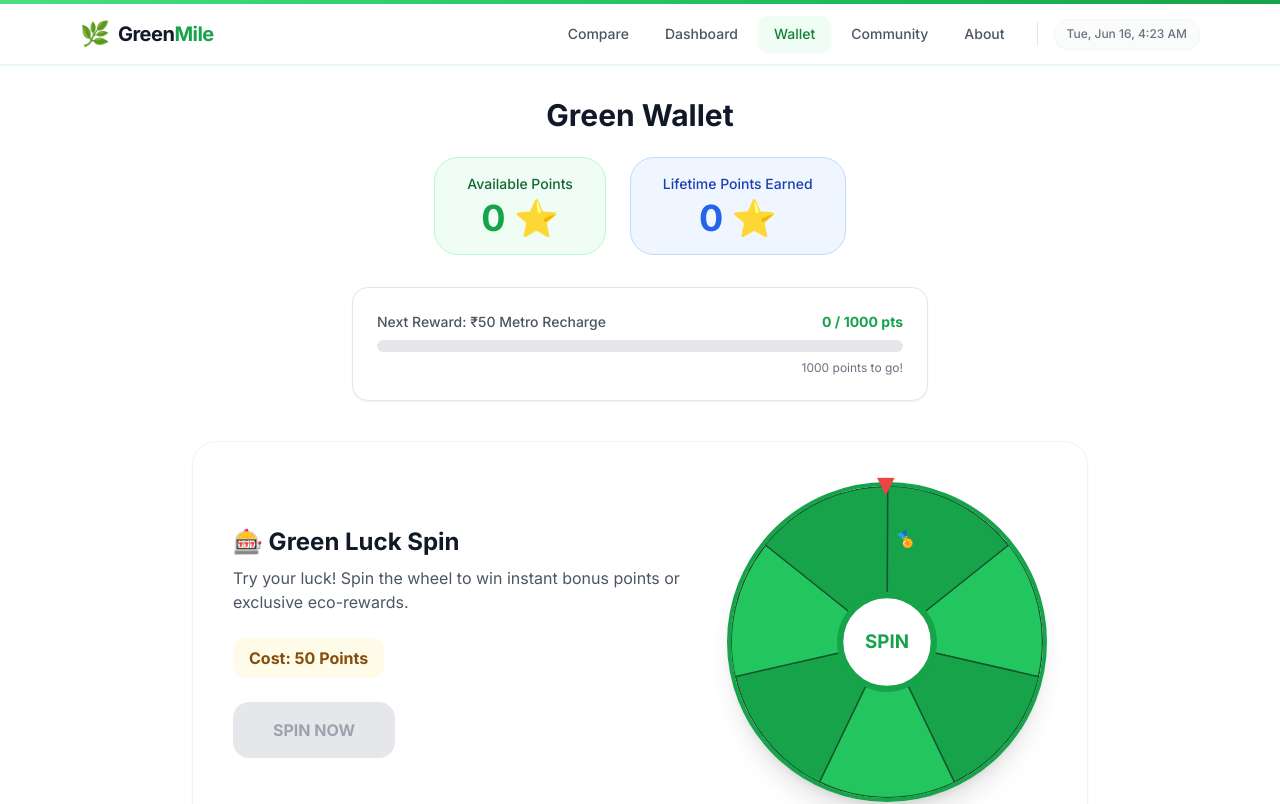
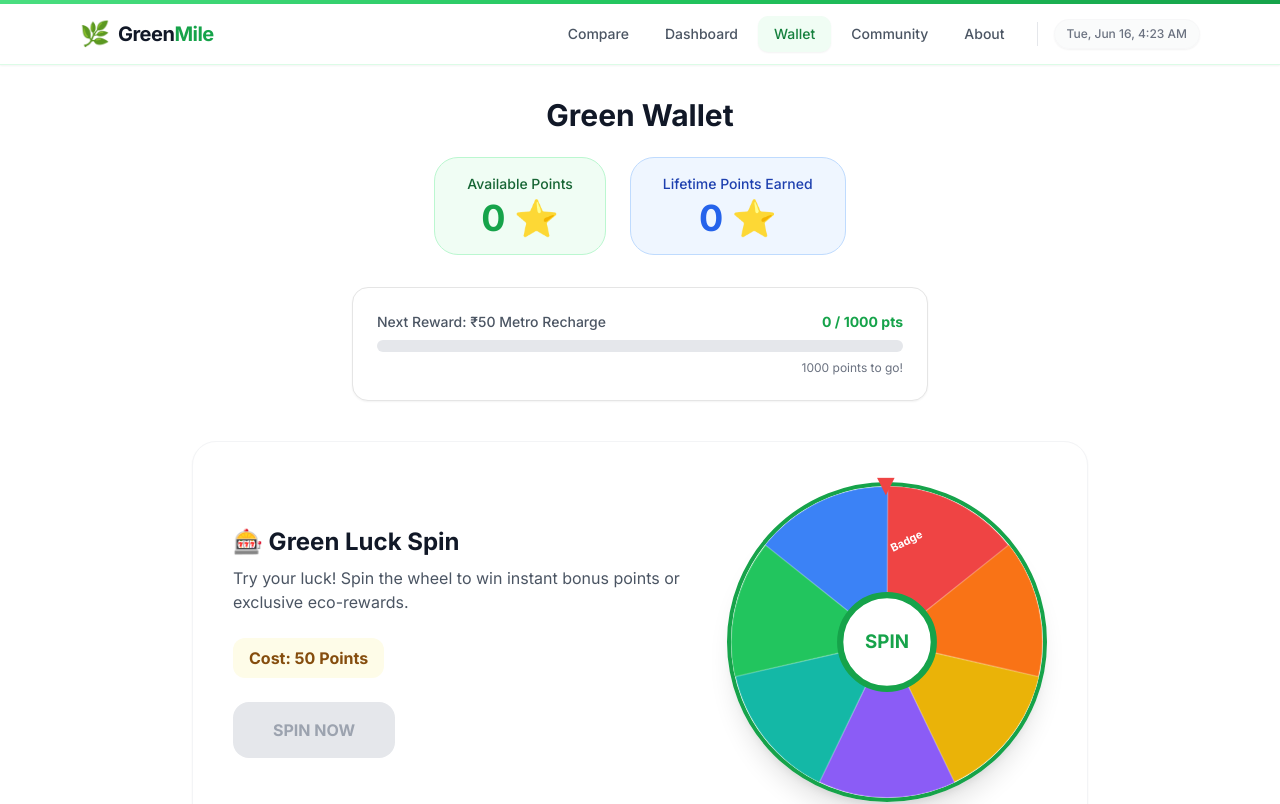
Before and after one commit to Prasanna-19-gnana/greenmile, a Next.js app: page /wallet in a window 1280 px wide. Shown: the top 804 px of the page. Built offline with nearby package versions, Linux system fonts and the light colour scheme.

Commit message:
style: remove emoji from spin wheel and add unique slice colors

```diff
--- a/src/app/wallet/page.tsx
+++ b/src/app/wallet/page.tsx
@@ -14,13 +14,13 @@ const REWARD_TIERS = [
 const SPIN_COST = 50;
 
 const SPIN_PRIZES = [
-  { title: 'No Reward', prob: 45, type: 'none', icon: '😢' },
-  { title: '+20 Bonus Points', prob: 20, type: 'points', value: 20, icon: '⭐' },
-  { title: '+50 Bonus Points', prob: 15, type: 'points', value: 50, icon: '🌟' },
-  { title: '₹50 Metro Recharge', prob: 8, type: 'reward', icon: '🚇' },
-  { title: 'Eco Cafe Discount', prob: 5, type: 'reward', icon: '☕' },
-  { title: 'Plant-a-Tree Certificate', prob: 5, type: 'reward', icon: '🌳' },
-  { title: 'Green Champion Badge', prob: 2, type: 'reward', icon: '🏅' },
+  { title: 'No Reward', prob: 45, type: 'none', icon: '😢', shortName: 'Oops', color: '#ef4444' }, // Red
+  { title: '+20 Bonus Points', prob: 20, type: 'points', value: 20, icon: '⭐', shortName: '+20 pts', color: '#f97316' }, // Orange
+  { title: '+50 Bonus Points', prob: 15, type: 'points', value: 50, icon: '🌟', shortName: '+50 pts', color: '#eab308' }, // Yellow
+  { title: '₹50 Metro Recharge', prob: 8, type: 'reward', icon: '🚇', shortName: 'Metro', color: '#8b5cf6' }, // Purple
+  { title: 'Eco Cafe Discount', prob: 5, type: 'reward', icon: '☕', shortName: 'Cafe', color: '#14b8a6' }, // Teal
+  { title: 'Plant-a-Tree Certificate', prob: 5, type: 'reward', icon: '🌳', shortName: 'Tree', color: '#22c55e' }, // Green
+  { title: 'Green Champion Badge', prob: 2, type: 'reward', icon: '🏅', shortName: 'Badge', color: '#3b82f6' }, // Blue
 ];
 
 export default function Wallet() {
@@ -250,36 +250,7 @@ export default function Wallet() {
               transitionTimingFunction: 'cubic-bezier(0.17, 0.67, 0.12, 0.99)'
             }}
           >
-            {SPIN_PRIZES.map((prize, idx) => {
-              const sliceAngle = 360 / SPIN_PRIZES.length;
-              const rotation = idx * sliceAngle;
-              return (
-                <div
-                  key={idx}
-                  className="absolute top-0 left-0 w-full h-full"
-                  style={{
-                    transform: `rotate(${rotation}deg)`,
-                    clipPath: `polygon(50% 50%, 50% 0, ${50 + 50 * Math.tan((sliceAngle / 2) * Math.PI / 180)}% 0)`
-                  }}
-                >
-                  {/* Wheel Slice Background */}
-                  <div
-                    className="absolute w-full h-full"
-                    style={{
-                      backgroundColor: idx % 2 === 0 ? '#16a34a' : '#22c55e',
-                      clipPath: `polygon(50% 50%, 100% 0, 100% 50%)`, // Base slice before rotation mask
-                      transform: `rotate(-${90 - sliceAngle/2}deg)`,
-                      transformOrigin: '50% 50%'
-                    }}
-                  ></div>
-                  <div className="absolute top-4 left-1/2 -translate-x-1/2 -translate-y-1/2 flex flex-col items-center justify-center pt-8 text-white font-bold" style={{ transform: 'rotate(0deg)'}}>
-                     <span className="text-2xl drop-shadow-md">{prize.icon}</span>
-                  </div>
-                </div>
-              )
-            })}
-
-            {/* Cleaner SVG Wheel approach for slices */}
+            {/* SVG Wheel approach for slices */}
             <svg viewBox="0 0 100 100" className="absolute inset-0 w-full h-full">
               {SPIN_PRIZES.map((prize, idx) => {
                 const angle = 360 / SPIN_PRIZES.length;
@@ -288,20 +259,20 @@ export default function Wallet() {
                   <g key={idx} transform={`rotate(${rotateAngle} 50 50)`}>
                     <path
                       d="M 50 50 L 50 0 A 50 50 0 0 1 89.09 19.13 Z" // Approx 51.4 deg slice
-                      fill={idx % 2 === 0 ? '#16a34a' : '#22c55e'}
-                      stroke="#14532d"
+                      fill={prize.color}
+                      stroke="rgba(255,255,255,0.2)"
                       strokeWidth="0.5"
                     />
                     <text
                       x="70"
                       y="25"
                       transform="rotate(25 50 50)" // center text in slice
-                      fontSize="5"
+                      fontSize="3.5"
                       fill="white"
                       textAnchor="middle"
                       fontWeight="bold"
                     >
-                      {prize.icon}
+                      {prize.shortName}
                     </text>
                   </g>
                 );
```
